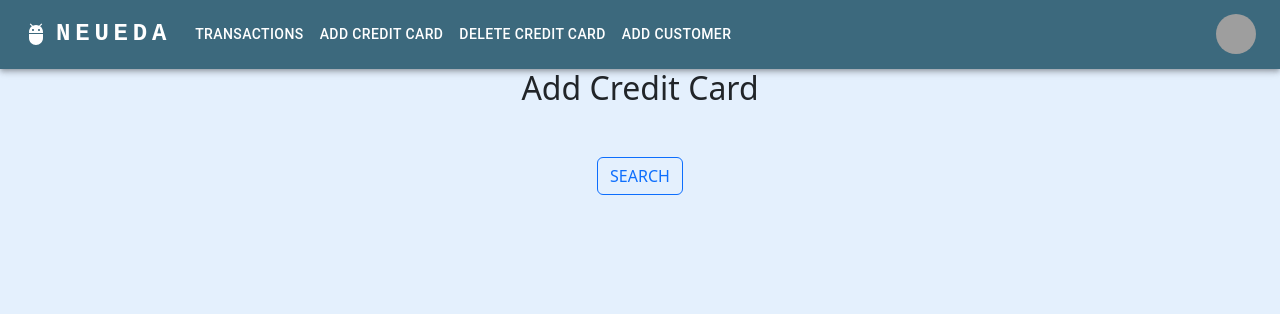
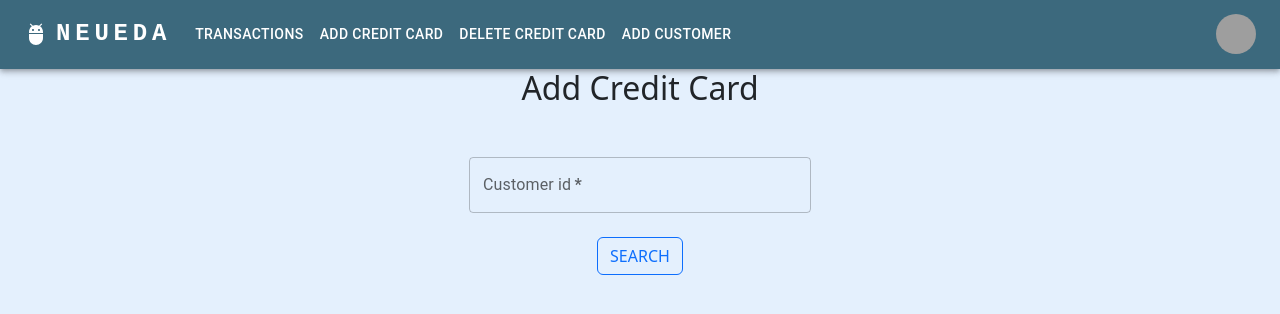
Before and after one commit to Abishek-V-19/CITI_Bala_Group_4, a React (Create React App) app in the folder frontend/: page /add in a window 1280 px wide. Shown: the top 314 px of the page. Built offline with nearby package versions, Linux system fonts and the light colour scheme; grey boxes are pictures that could not be loaded.

Commit message:
minor fix

```diff
--- a/frontend/src/components/AddCreditCard.js
+++ b/frontend/src/components/AddCreditCard.js
@@ -85,7 +85,17 @@ function AddCreditCard() {
             direction="column"
             sx={{ width: 400, padding: "10px" }}
           >
-
+            <div>
+              <TextField
+                type="number"
+                label="Customer id"
+                name="customerId"
+                value={postData.customerId}
+                onChange={handleInputChange}
+                sx={{ width: "90%" }}
+                required
+              />
+            </div>
             <div>
               <Button
                 variant="contained"
```
